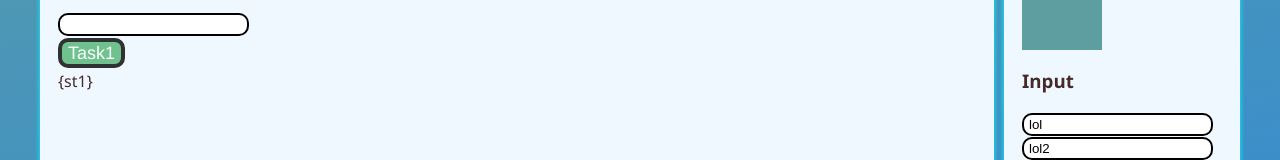
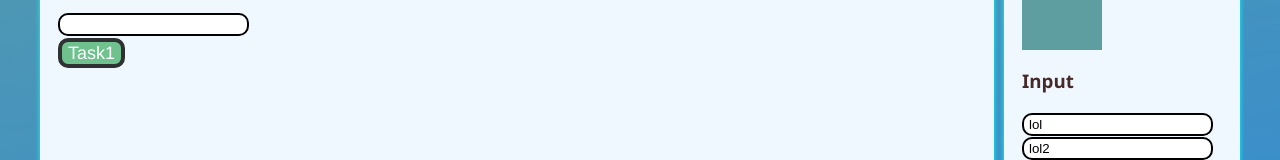
Before and after one commit to tztaras/app, a React (Create React App) app: page /states in a window 1280 px wide. Shown: the part 498-658 px from the top of the page. Built offline with nearby package versions, Linux system fonts and the light colour scheme.

Commit message:
task 4 states done

```diff
--- a/src/Comp/States.js
+++ b/src/Comp/States.js
@@ -36,6 +36,9 @@ function States() {
         console.log('task4');
         let t4content = inputContent.current.value;
         console.log(t4content);
+        let t4inputs = [...st1, t4content];
+        setContent(t4inputs);
+        inputContent.current.value = '';
 
     }
 
@@ -68,7 +71,9 @@ function States() {
                 <h2>Task1</h2>
                 <input type="text" ref={inputContent} />
                 <div><button onClick={f4task}>Task1</button></div>
-                <div>{'{st1}'}</div>
+                <div>
+                    {st1.map(
+                        (item, index) => <span key={index.toString()}><b>{item}<br/></b></span>)}</div>
             </section>
         </div>
     );
```
